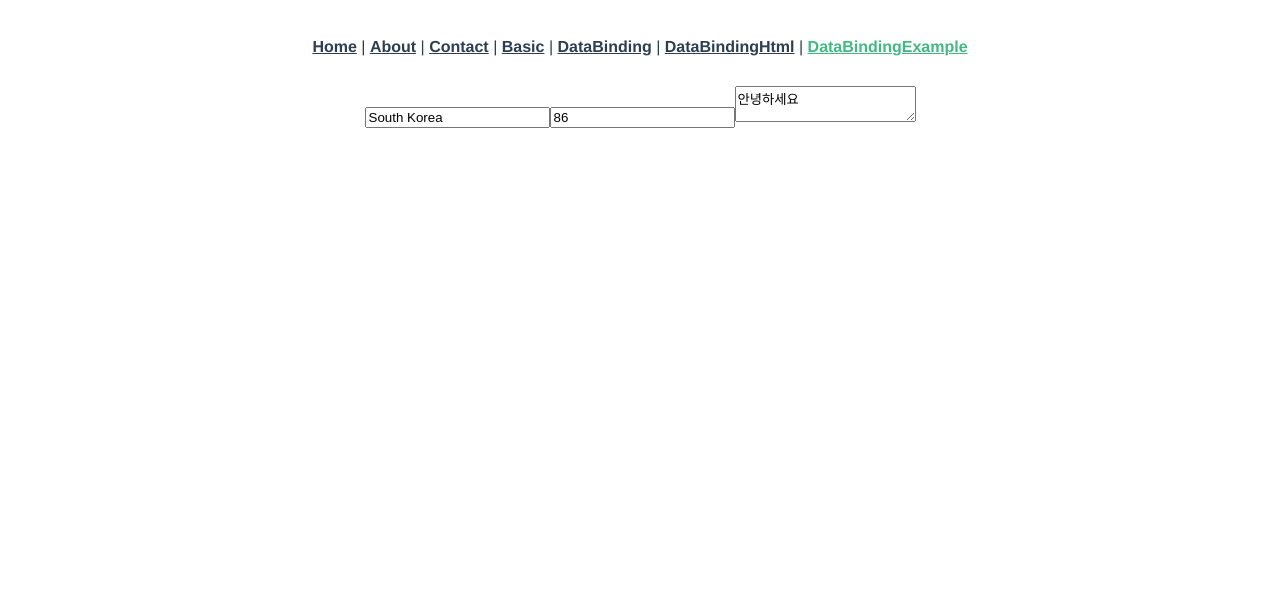
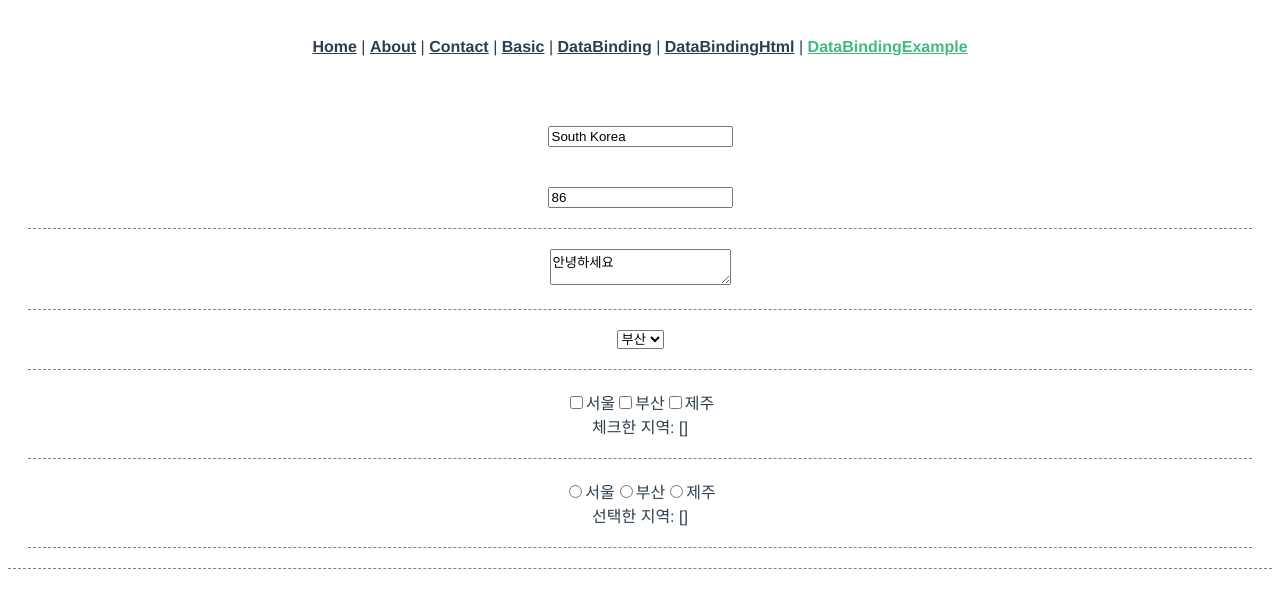
Before and after one commit to boxkwon/portfolio, a Vue app: page /databindingexample in a window 1280 px wide. Shown: the top 608 px of the page. Built offline with nearby package versions, Linux system fonts and the light colour scheme.

Commit message:
입력폼 데이터 바인딩 - select, checkbox, radio
Signed-off-by: boxkwon <boxkwon@gmail.com>

```diff
--- a/src/views/DataBindingExample.vue
+++ b/src/views/DataBindingExample.vue
@@ -1,8 +1,35 @@
 <template>
     <div>
-        <input type="text" v-model="valueModel" />
-        <input type="number" v-model.number="valueModel2"/>
-        <textarea v-model="valueModel3"></textarea>
+        <div>
+            <input type="text" v-model="valueModel" />
+        </div>
+        <div>
+            <input type="number" v-model.number="valueModel2"/>
+        </div>
+        <div>
+            <textarea v-model="valueModel3"></textarea>
+        </div>
+        <div>
+            <select v-model="city">
+                <option value="02">서울</option>
+                <option value="21">부산</option>
+                <option value="064">제주</option>
+            </select>
+        </div>
+        <div>
+            <label><input type="checkbox" value="서울" v-model="checked">서울</label>
+            <label><input type="checkbox" value="부산" v-model="checked">부산</label>
+            <label><input type="checkbox" value="제주" v-model="checked">제주</label>
+            <br>
+            <span>체크한 지역: {{ checked }}</span>
+        </div>
+        <div>
+            <label><input type="radio" v-bind:value="radios[0]" v-model="picked" />서울</label>
+            <label><input type="radio" v-bind:value="radios[1]" v-model="picked" />부산</label>
+            <label><input type="radio" v-bind:value="radios[2]" v-model="picked" />제주</label>
+            <br>
+            <span>선택한 지역: {{ picked }}</span>
+        </div>
     </div>
 </template>
 <script>
@@ -13,7 +40,18 @@
         return {
             valueModel: 'South Korea',
             valueModel2: 86,
-            valueModel3: '안녕하세요'
+            valueModel3: '안녕하세요',
+            city: "21",
+            checked: [],
+            radios: [
+                "서울3",
+                "부산3",
+                "제주3"
+            ],
+            radio1: "서울2",
+            radio2: "부산2",
+            radio3: "제주2",
+            picked: []
         };
     },
     setup() {},
@@ -26,4 +64,10 @@
 }
 </script>
 <style scoped>
+    div {
+        padding: 20px;
+    }
+    div + div {
+        border-bottom: 1px dashed grey;
+    }
 </style>
```
Also changed, not shown: 32 other files (tests, documents, lock files or other folders).
